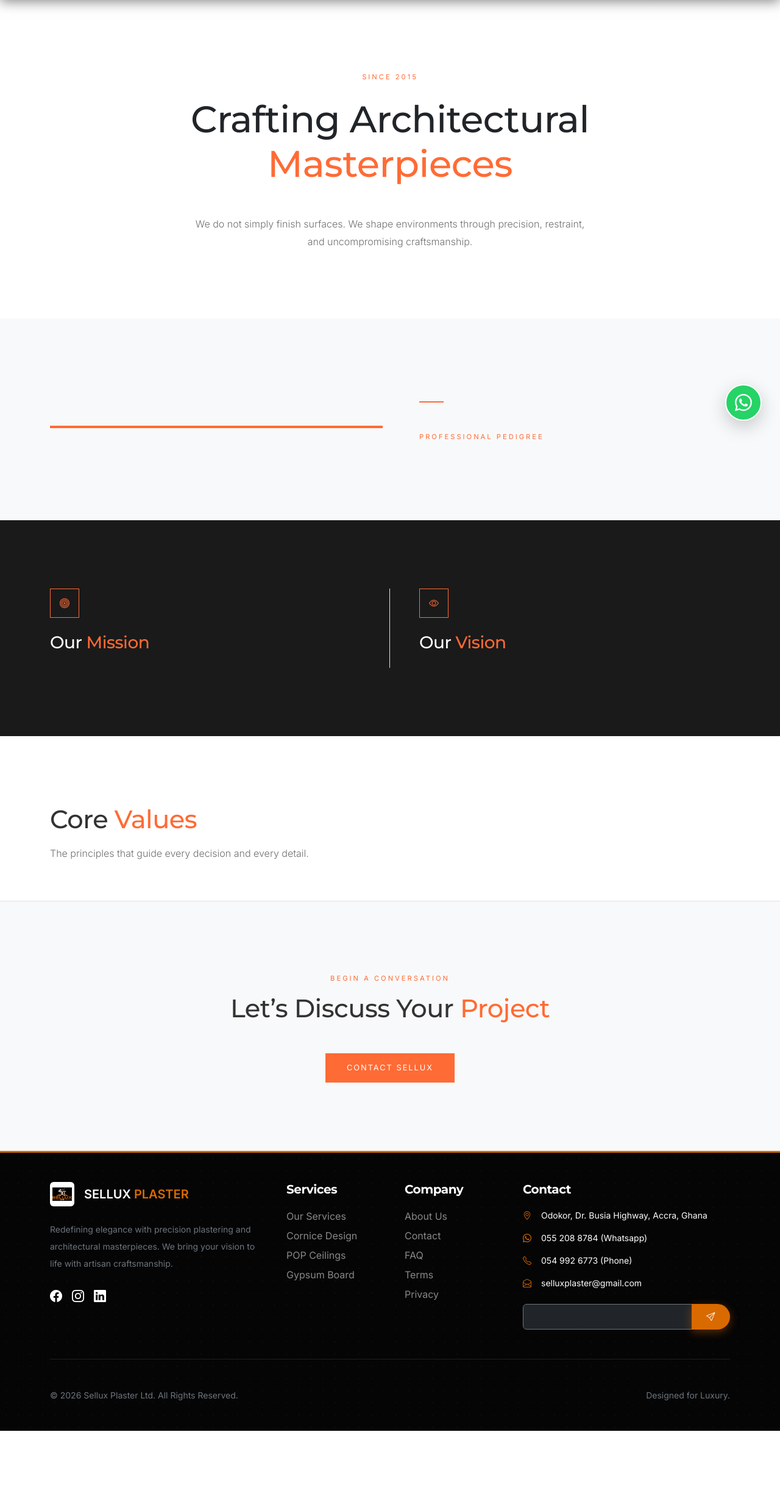
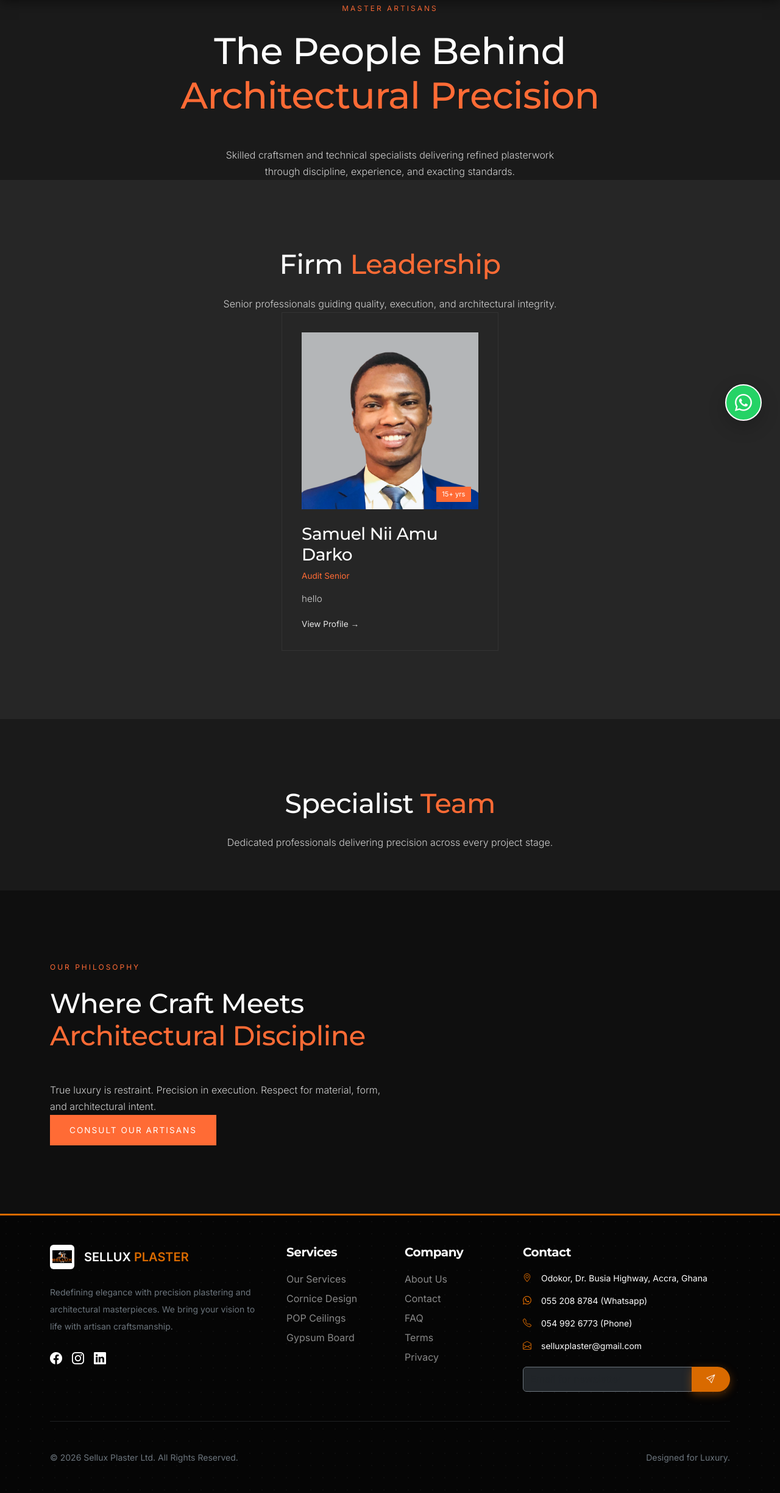
Before and after one commit to NiiDk/sellux_plaster, a Django app: page /team/ in a window 1280 px wide. Shown: the part 80-2528 px from the top of the page at 61% size. Before the commit the page ends 2426 px from the top, so only its background shows below. Run offline with Django 4.2, Linux system fonts and the light colour scheme; data comes from the database, SQL or seed files in the repository; data that the repository does not hold is empty.

Commit message:
Update team_list.html

```diff
--- a/templates/team/team_list.html
+++ b/templates/team/team_list.html
@@ -1,135 +1,73 @@
 {% extends 'base.html' %}
 {% load static %}
+{% load math_filters %}
 
-{% block title %}Our Legacy | Sellux Plaster Ltd{% endblock %}
+{% block title %}The Artisans | Sellux Plaster Ltd{% endblock %}
 
 {% block content %}
 
 <!-- HERO -->
-<section class="section bg-white position-relative overflow-hidden">
-    <div class="container text-center">
+<section class="hero bg-charcoal text-center">
+    <div class="container min-vh-70 d-flex align-items-center">
+        <div class="mx-auto" style="max-width: 760px;">
             <span class="section-label mb-4 d-inline-block">
-            Since 2015
+                MASTER ARTISANS
             </span>
 
-        <h1 class="display-1 fw-light text-dark mb-5">
-            Crafting Architectural<br>
-            <span class="text-orange fw-normal">Masterpieces</span>
+            <h1 class="display-1 fw-light mb-5 text-white">
+                The People Behind<br>
+                <span class="text-orange fw-normal">Architectural Precision</span>
             </h1>
 
-        <p class="hero-subtext mx-auto">
-            We do not simply finish surfaces. We shape environments through
-            precision, restraint, and uncompromising craftsmanship.
+            <p class="hero-text mb-0">
+                Skilled craftsmen and technical specialists delivering refined
+                plasterwork through discipline, experience, and exacting standards.
             </p>
-    </div>
-</section>
-
-<!-- STORY -->
-<section class="section bg-light">
-    <div class="container">
-        <div class="row align-items-center g-10">
-
-            <div class="col-lg-6 position-relative">
-                <div class="image-frame">
-                    <img src="{{ about_page.image.url }}"
-                         alt="{{ about_page.title }}"
-                         class="img-fluid">
-                </div>
-            </div>
-
-            <div class="col-lg-6 ps-lg-5">
-                <h2 class="display-2 fw-light mb-4">
-                    {{ about_page.subtitle }}
-                </h2>
-
-                <div class="content-divider mb-4"></div>
-
-                <div class="story-text mb-5">
-                    {{ about_page.main_content|linebreaksbr }}
-                </div>
-
-                <div class="pedigree-block">
-                    <span class="section-label mb-2 d-block">
-                        Professional Pedigree
-                    </span>
-                    <p class="pedigree-text">
-                        {{ about_page.professional_pedigree }}
-                    </p>
-                </div>
-            </div>
-
         </div>
     </div>
 </section>
 
-<!-- MISSION & VISION -->
-<section class="section bg-charcoal text-white position-relative">
+<!-- LEADERSHIP -->
+<section class="section bg-charcoal-light">
     <div class="container">
-        <div class="row g-8">
 
-            <div class="col-lg-6 border-end border-opacity-25 pe-lg-5">
-                <div class="icon-circle mb-4">
-                    <i class="bi bi-bullseye"></i>
-                </div>
-                <h3 class="fw-light mb-4">
-                    Our <span class="text-orange">Mission</span>
-                </h3>
-                <p class="dark-section-text">
-                    {{ about_page.mission }}
+        <div class="section-header text-center mb-12">
+            <h2 class="display-2 fw-light text-white mb-4">
+                Firm <span class="text-orange">Leadership</span>
+            </h2>
+            <p class="section-subtext">
+                Senior professionals guiding quality, execution, and architectural integrity.
             </p>
         </div>
 
-            <div class="col-lg-6 ps-lg-5">
-                <div class="icon-circle mb-4">
-                    <i class="bi bi-eye"></i>
-                </div>
-                <h3 class="fw-light mb-4">
-                    Our <span class="text-orange">Vision</span>
-                </h3>
-                <p class="dark-section-text">
-                    {{ about_page.vision }}
-                </p>
+        <div class="row g-6 justify-content-center">
+            {% for member in firm_leadership %}
+            <div class="col-lg-4 col-md-6">
+
+                <div class="leader-card">
+                    <div class="leader-image">
+                        <img src="{{ member.profile_image.url }}"
+                             alt="{{ member.get_full_name }}">
+                        <span class="experience-badge">
+                            {{ member.years_of_experience|default:"15+" }} yrs
+                        </span>
                     </div>
 
-        </div>
-    </div>
-</section>
-
-<!-- CORE VALUES -->
-<section class="section bg-white">
-    <div class="container">
-
-        <div class="row mb-6">
-            <div class="col-lg-6">
-                <h2 class="display-2 fw-light mb-3">
-                    Core <span class="text-orange">Values</span>
-                </h2>
-                <p class="section-subtext">
-                    The principles that guide every decision and every detail.
+                    <div class="leader-content">
+                        <h3 class="leader-name">
+                            {{ member.get_full_name }}
+                        </h3>
+                        <p class="leader-title">
+                            {{ member.job_title }}
                         </p>
-            </div>
-        </div>
-
-        <div class="row g-5">
-            {% for value in about_page.core_values.all %}
-            <div class="col-md-6 col-lg-3">
-
-                <div class="value-card h-100">
-                    <div class="value-icon mb-4">
-                        <i class="{{ value.icon }}"></i>
-                    </div>
-
-                    <h4 class="value-title mb-3">
-                        {{ value.title }}
-                    </h4>
-
-                    <p class="value-text">
-                        {{ value.description }}
+                        <p class="leader-bio">
+                            {{ member.bio|truncatewords:24 }}
                         </p>
 
-                    <span class="value-index">
-                        0{{ forloop.counter }}
-                    </span>
+                        <a href="{{ member.get_absolute_url }}" class="text-link">
+                            View Profile →
+                        </a>
+                    </div>
                 </div>
 
             </div>
@@ -139,144 +77,237 @@
     </div>
 </section>
 
-<!-- CTA -->
-<section class="section bg-light border-top">
-    <div class="container text-center">
-        <span class="section-label mb-3 d-inline-block">
-            Begin a Conversation
+<!-- SPECIALISTS -->
+<section class="section bg-charcoal">
+    <div class="container">
+
+        <div class="section-header text-center mb-12">
+            <h2 class="display-2 fw-light text-white mb-4">
+                Specialist <span class="text-orange">Team</span>
+            </h2>
+            <p class="section-subtext">
+                Dedicated professionals delivering precision across every project stage.
+            </p>
+        </div>
+
+        <div class="row g-5">
+            {% for member in associates %}
+            <div class="col-lg-3 col-md-4 col-6">
+
+                <div class="specialist-card">
+                    <img src="{{ member.profile_image.url }}"
+                         alt="{{ member.get_full_name }}"
+                         class="specialist-image">
+
+                    <h4 class="specialist-name">
+                        {{ member.get_full_name }}
+                    </h4>
+
+                    <p class="specialist-title">
+                        {{ member.job_title }}
+                    </p>
+
+                    {% if member.specializations %}
+                    <div class="specialist-tags">
+                        {% for spec in member.specializations|slice:":2" %}
+                        <span>{{ spec }}</span>
+                        {% endfor %}
+                    </div>
+                    {% endif %}
+
+                    <a href="{{ member.get_absolute_url }}" class="text-link small">
+                        Details →
+                    </a>
+                </div>
+
+            </div>
+            {% endfor %}
+        </div>
+
+    </div>
+</section>
+
+<!-- VALUES -->
+<section class="section bg-charcoal-dark">
+    <div class="container">
+
+        <div class="row align-items-center g-10">
+            <div class="col-lg-6">
+
+                <span class="section-label mb-4 d-inline-block">
+                    OUR PHILOSOPHY
                 </span>
 
-        <h2 class="display-2 fw-light mb-5">
-            Let’s Discuss Your <span class="text-orange">Project</span>
+                <h2 class="display-2 fw-light text-white mb-5">
+                    Where Craft Meets<br>
+                    <span class="text-orange">Architectural Discipline</span>
                 </h2>
 
+                <p class="values-text mb-6">
+                    True luxury is restraint. Precision in execution.
+                    Respect for material, form, and architectural intent.
+                </p>
+
                 <a href="{% url 'contact:contact_us' %}" class="primary-btn">
-            Contact Sellux
+                    Consult Our Artisans
                 </a>
+
+            </div>
+
+            <div class="col-lg-6">
+                <div class="row g-5">
+                    {% for value in values %}
+                    <div class="col-md-6">
+
+                        <div class="value-card">
+                            <span class="value-number">
+                                0{{ forloop.counter }}
+                            </span>
+                            <h5 class="value-title">
+                                {{ value.title }}
+                            </h5>
+                            <p class="value-description">
+                                {{ value.description }}
+                            </p>
+                        </div>
+
+                    </div>
+                    {% endfor %}
+                </div>
+            </div>
+        </div>
+
     </div>
 </section>
 
 <style>
 :root {
+    --charcoal: #1a1a1a;
+    --charcoal-light: #262626;
+    --charcoal-dark: #0f0f0f;
+    --border-dark: #333;
     --orange: #ff6b35;
-    --charcoal: #1a1a1a;
-    --light-bg: #f7f7f7;
-    --text-muted: #6f6f6f;
+    --white-soft: #e5e5e5;
+    --white-muted: #cfcfcf;
 }
 
 /* Base */
 .section {
     padding: 7rem 0;
 }
-.bg-charcoal {
-    background: var(--charcoal);
-}
-.text-orange {
-    color: var(--orange);
-}
+.bg-charcoal { background: var(--charcoal); }
+.bg-charcoal-light { background: var(--charcoal-light); }
+.bg-charcoal-dark { background: var(--charcoal-dark); }
+.text-orange { color: var(--orange); }
 
 /* Typography */
-.display-1 {
-    font-size: 3.8rem;
-}
-.display-2 {
-    font-size: 2.6rem;
+.display-1 { font-size: 3.8rem; }
+.display-2 { font-size: 2.8rem; }
+.hero-text,
+.section-subtext,
+.values-text {
+    color: var(--white-muted);
+    font-weight: 300;
+    line-height: 1.7;
+    max-width: 560px;
+    margin: 0 auto;
 }
 .section-label {
-    font-size: 0.7rem;
+    font-size: 0.75rem;
     letter-spacing: 3px;
     text-transform: uppercase;
     color: var(--orange);
 }
-.hero-subtext,
-.section-subtext {
-    max-width: 640px;
-    margin: 0 auto;
-    font-weight: 300;
-    color: var(--text-muted);
-    line-height: 1.8;
+
+/* Cards */
+.leader-card,
+.specialist-card,
+.value-card {
+    border: 1px solid var(--border-dark);
+    padding: 2rem;
+    height: 100%;
 }
 
-/* Image */
-.image-frame {
-    border-bottom: 4px solid var(--orange);
+.leader-image {
+    position: relative;
+    margin-bottom: 1.5rem;
 }
-.image-frame img {
+.leader-image img {
     width: 100%;
+    aspect-ratio: 1 / 1;
     object-fit: cover;
 }
-
-/* Story */
-.content-divider {
-    width: 40px;
-    height: 2px;
+.experience-badge {
+    position: absolute;
+    bottom: 0.75rem;
+    right: 0.75rem;
     background: var(--orange);
-}
-.story-text {
-    font-size: 1.05rem;
-    font-weight: 300;
-    color: #444;
-    line-height: 1.9;
-}
-.pedigree-text {
-    font-size: 0.95rem;
-    color: var(--text-muted);
-    max-width: 90%;
+    color: #fff;
+    font-size: 0.7rem;
+    padding: 0.25rem 0.6rem;
 }
 
-/* Dark section */
-.icon-circle {
-    width: 48px;
-    height: 48px;
-    border: 1px solid var(--orange);
-    display: flex;
-    align-items: center;
-    justify-content: center;
+.leader-name,
+.specialist-name,
+.value-title {
+    color: #fff;
+    font-weight: 500;
+}
+.leader-title,
+.specialist-title {
     color: var(--orange);
+    font-size: 0.85rem;
 }
-.dark-section-text {
+.leader-bio,
+.value-description {
+    color: var(--white-muted);
     font-weight: 300;
-    color: #cfcfcf;
-    line-height: 1.8;
+    font-size: 0.95rem;
 }
 
-/* Values */
-.value-card {
-    border: 1px solid #eee;
-    padding: 2.2rem;
-    position: relative;
+/* Links & Buttons */
+.text-link {
+    color: var(--white-soft);
+    font-size: 0.85rem;
+    text-decoration: none;
 }
-.value-icon {
-    color: var(--orange);
-    font-size: 1.6rem;
-}
-.value-title {
-    font-weight: 500;
-}
-.value-text {
-    font-size: 0.9rem;
-    color: var(--text-muted);
-    line-height: 1.7;
-}
-.value-index {
-    position: absolute;
-    bottom: 1.5rem;
-    right: 1.5rem;
-    font-size: 1.4rem;
-    font-weight: 300;
+.text-link:hover {
     color: var(--orange);
 }
 
-/* Button */
 .primary-btn {
     display: inline-block;
     background: var(--orange);
     color: #fff;
-    padding: 0.9rem 2.2rem;
+    padding: 0.9rem 2rem;
+    font-size: 0.85rem;
     text-transform: uppercase;
-    font-size: 0.8rem;
     letter-spacing: 2px;
     text-decoration: none;
+}
+
+/* Specialist */
+.specialist-image {
+    width: 96px;
+    height: 96px;
+    border-radius: 50%;
+    object-fit: cover;
+    margin-bottom: 1rem;
+}
+.specialist-tags span {
+    display: inline-block;
+    font-size: 0.7rem;
+    color: var(--white-muted);
+    border: 1px solid var(--border-dark);
+    padding: 0.2rem 0.5rem;
+    margin-right: 0.3rem;
+}
+
+/* Values */
+.value-number {
+    color: var(--orange);
+    font-size: 1.6rem;
+    font-weight: 300;
 }
 
 /* Responsive */
```
Lines whose indentation alone changed are shown as unchanged.
